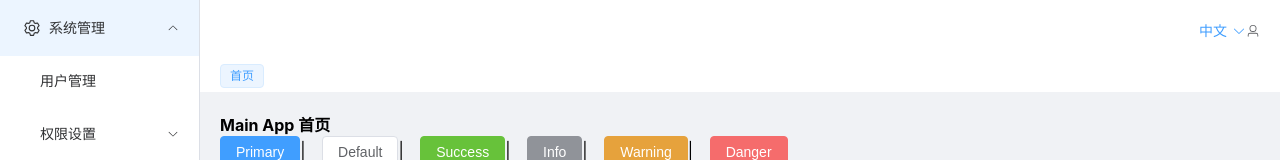
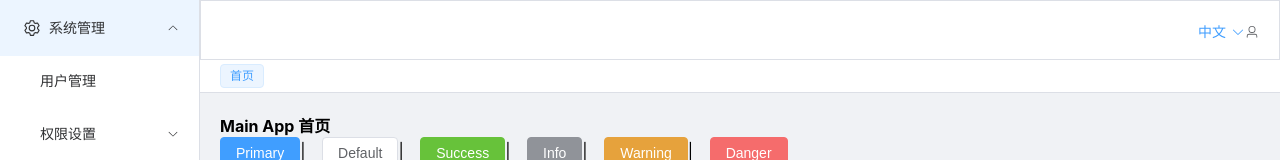
Before and after one commit to fengyun2/qiankun-rsbuild-starter, a Vue app in the folder packages/main/: page /home in a window 1280 px wide. Shown: the top 160 px of the page. Built offline with nearby package versions, Linux system fonts and the light colour scheme; the HTML template or start-up script is replaced by a standard one.

Commit message:
feat: 调整布局样式

```diff
--- a/packages/main/src/components/tab-bar/index.vue
+++ b/packages/main/src/components/tab-bar/index.vue
@@ -64,12 +64,13 @@
 <style scoped lang="scss">
   .tab-bar-container {
     position: relative;
-    background-color: var(--color-bg-2);
+    background-color: var(--el-color-white);
+    padding-top: 60px;
     .tab-bar-box {
       display: flex;
       padding: 0 0 0 20px;
-      background-color: var(--color-bg-2);
-      border-bottom: 1px solid var(--color-border);
+      background-color: var(--el-color-white);
+      border-bottom: 1px solid var(--el-border-color);
       .tab-bar-scroll {
         height: 32px;
         flex: 1;
--- a/packages/main/src/layouts/Header/index.vue
+++ b/packages/main/src/layouts/Header/index.vue
@@ -1,7 +1,5 @@
 <template>
-  <el-header
-    style="text-align: right; padding: 0 20px; height: 60px; line-height: 60px"
-  >
+  <el-header class="layout-header fixed">
     <div class="toolbar">
       <el-dropdown @command="changeLang">
         <span class="el-dropdown-link">
@@ -14,7 +12,12 @@
           <el-dropdown-menu>
             <!-- <el-dropdown-item command="zh-CN">中文</el-dropdown-item>
             <el-dropdown-item command="en-US">English</el-dropdown-item> -->
-            <el-dropdown-item v-for="[langKey, langValue] in Object.entries(langs)" :key="langKey" :command="langKey">{{ langValue }}</el-dropdown-item>
+            <el-dropdown-item
+              v-for="[langKey, langValue] in Object.entries(langs)"
+              :key="langKey"
+              :command="langKey"
+              >{{ langValue }}</el-dropdown-item
+            >
           </el-dropdown-menu>
         </template>
       </el-dropdown>
@@ -43,10 +46,10 @@ defineOptions({
 const langs: Record<string, string> = {
   'zh-CN': '中文',
   'en-US': 'English',
-}
+};
 
 const lang = ref('zh-CN');
-const langLabel = computed(() => langs[lang.value])
+const langLabel = computed(() => langs[lang.value]);
 
 const changeLang = (command: string) => {
   lang.value = command;
@@ -61,7 +64,22 @@ const changeSetting = (command: string) => {
 };
 </script>
 
-<style scoped>
+<style lang="scss" scoped>
+.layout-header {
+  text-align: right;
+  padding: 0 20px;
+  height: 60px;
+  line-height: 60px;
+  background-color: var(--el-color-white);
+  border: 1px solid var(--el-border-color);
+  &.fixed {
+    position: fixed;
+    top: 0;
+    left: 200px;
+    width: calc(100% - 200px);
+    z-index: 100;
+  }
+}
 .toolbar {
   display: inline-flex;
   align-items: center;
```
